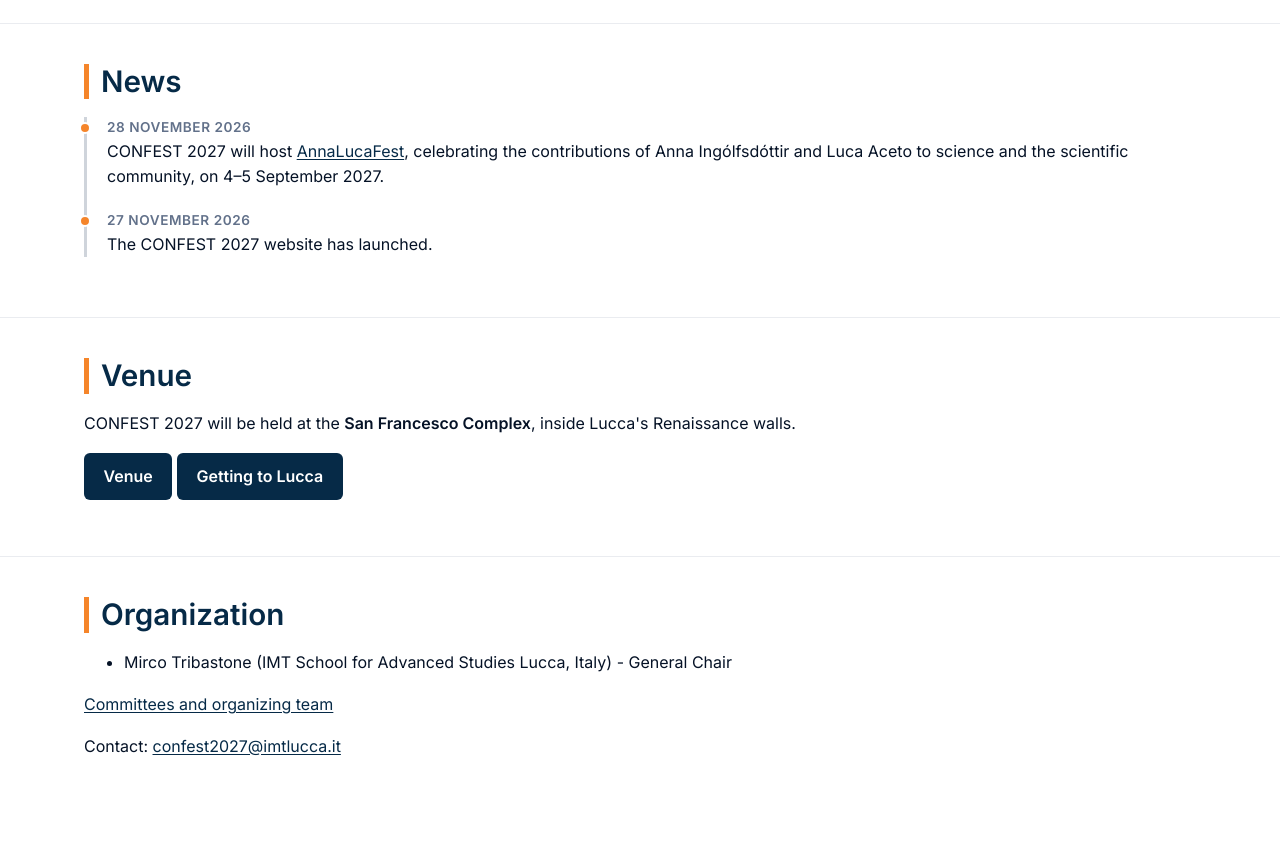
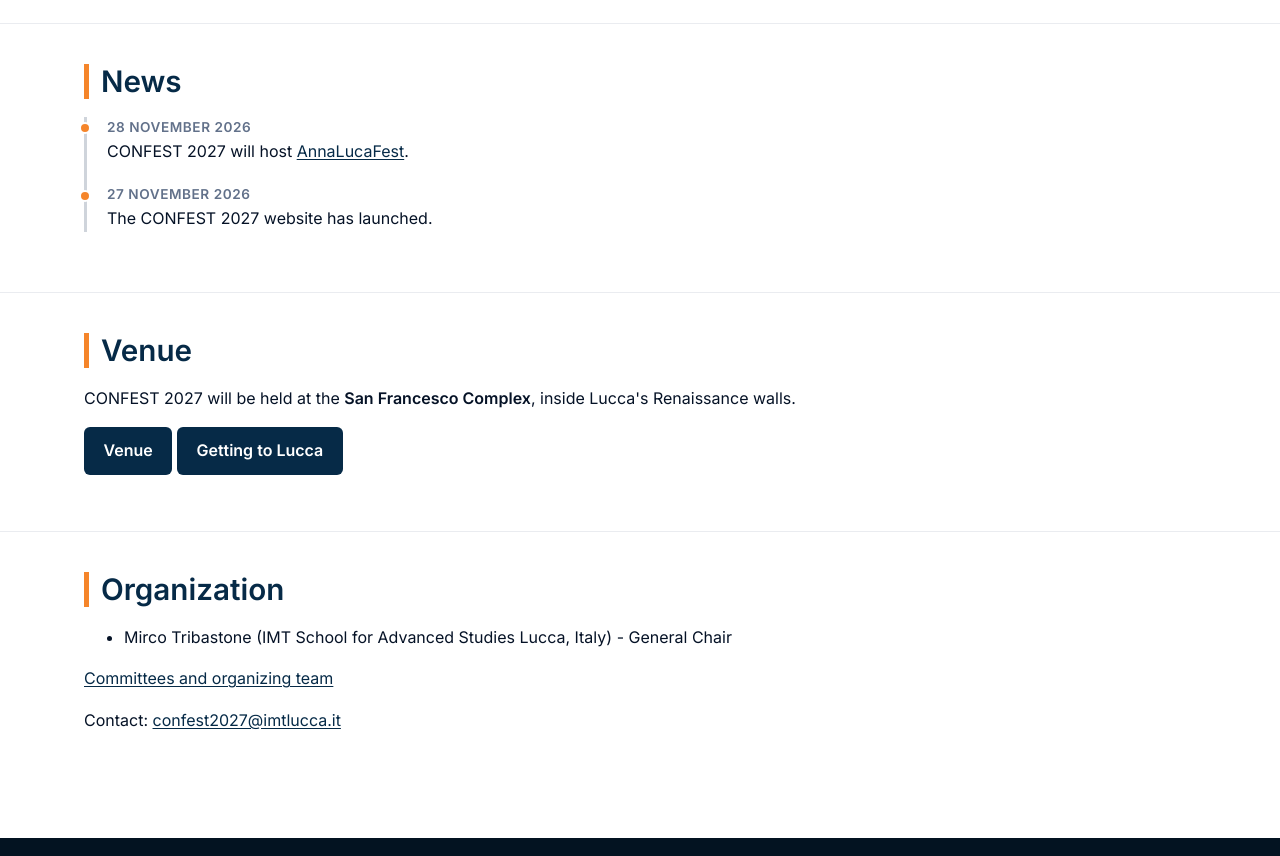
Before and after one commit to confest2027/confest2027.github.io, a plain HTML site: page docs/index.html in a window 1280 px wide. Shown: the part 1780-2636 px from the top of the page. Drawn offline with Linux system fonts and the light colour scheme.

Commit message:
News: shorten the AnnaLucaFest item
Co-Authored-By: Claude Opus 5.5 <noreply@anthropic.com>

```diff
--- a/docs/index.html
+++ b/docs/index.html
@@ -146,7 +146,7 @@
       <ol class="news-timeline">
         <li>
           <time datetime="2026-11-28">28 November 2026</time>
-          <p>CONFEST 2027 will host <a href="annalucafest/index.html">AnnaLucaFest</a>, celebrating the contributions of Anna Ingólfsdóttir and Luca Aceto to science and the scientific community, on 4–5 September 2027.</p>
+          <p>CONFEST 2027 will host <a href="annalucafest/index.html">AnnaLucaFest</a>.</p>
         </li>
         <li>
           <time datetime="2026-11-27">27 November 2026</time>
```
